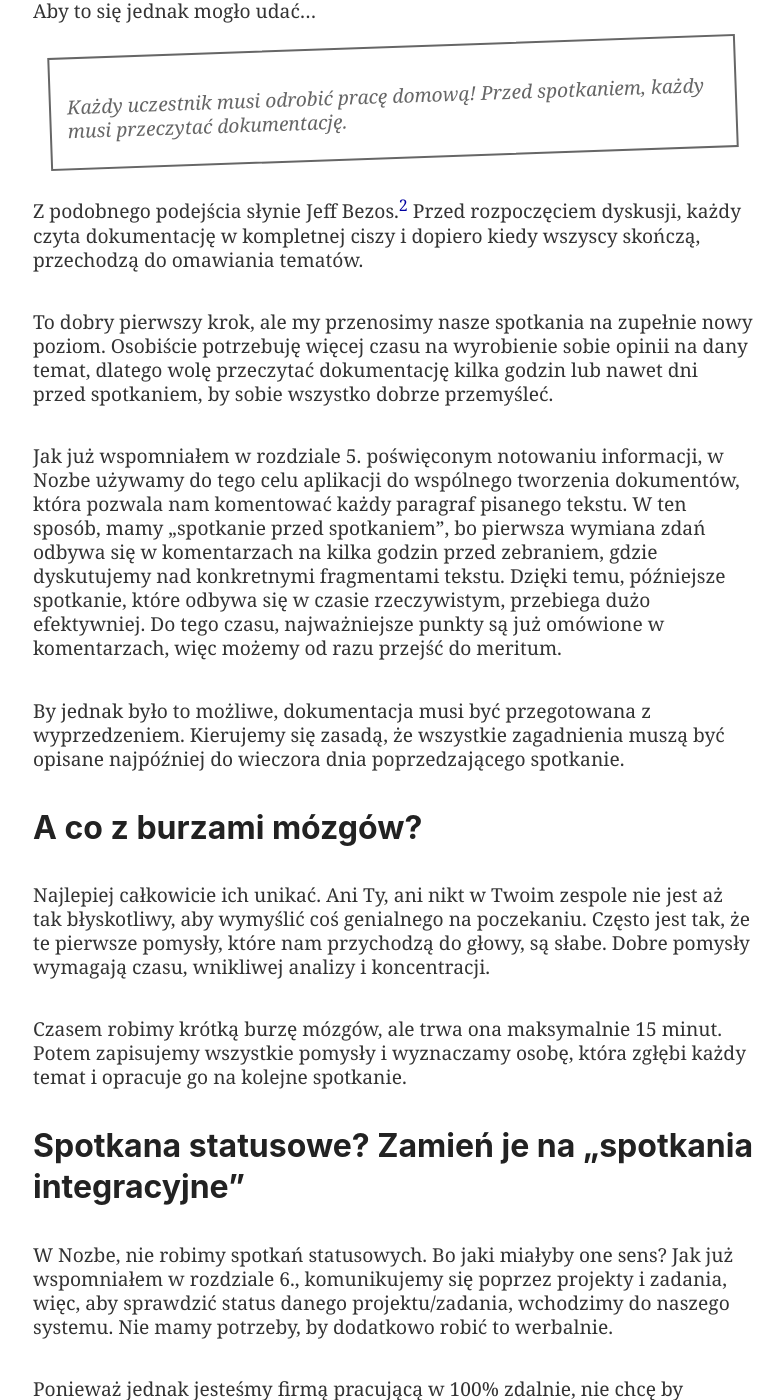
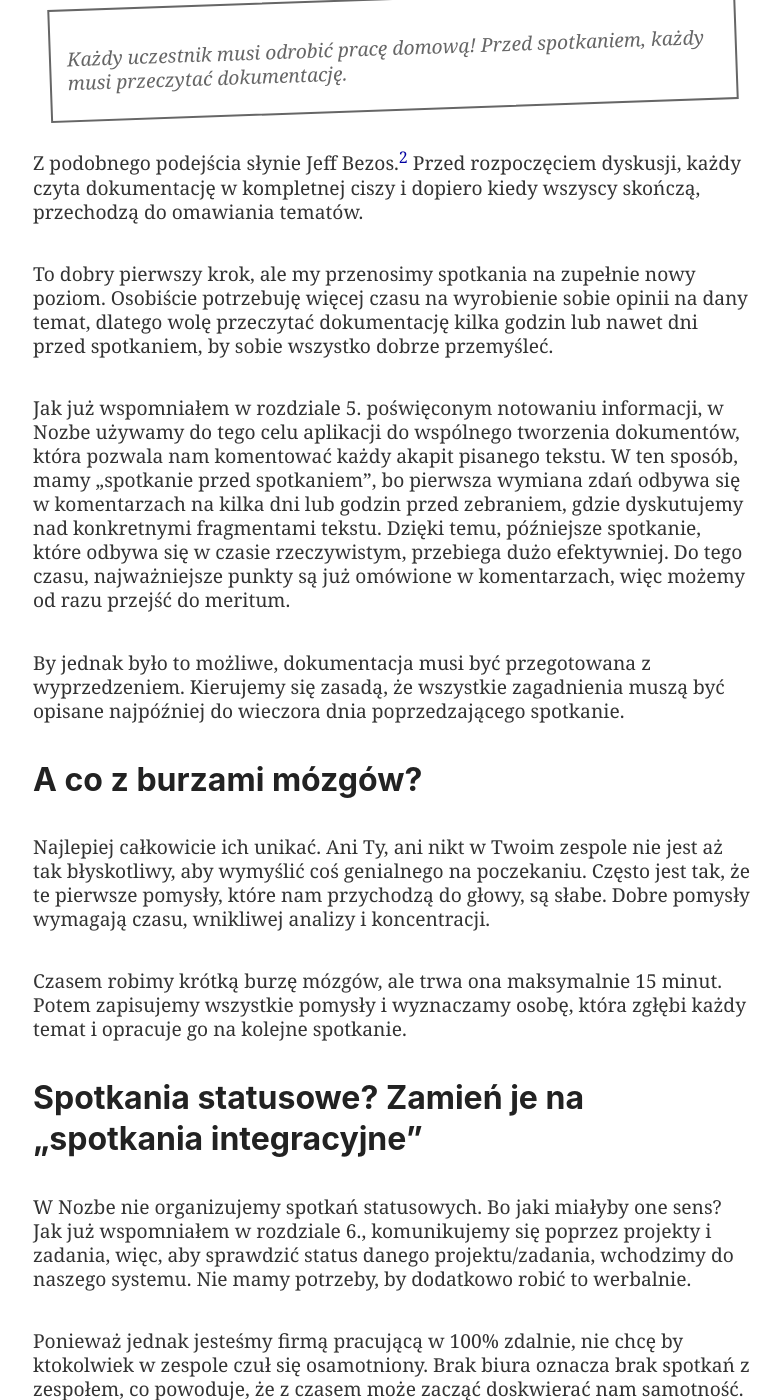
Before and after one commit to Nozbe/NoOffice.org, a Jekyll site: the page built from _pl/meetings.md, in a window 1280 px wide and 1400 px high, scrolled down 4186 px. Shown: the whole window, without its empty margins (247-1031 px from the left). Built offline with Jekyll 4.4.1, drawn with Linux system fonts in a browser that asks for light colours; some of the changed text lies outside the part shown.

Commit message:
Update meetings.md

```diff
--- a/_pl/meetings.md
+++ b/_pl/meetings.md
@@ -91,9 +90,9 @@ Aby to się jednak mogło udać…
 
 Z podobnego podejścia słynie Jeff Bezos.[^2] Przed rozpoczęciem dyskusji, każdy czyta dokumentację w kompletnej ciszy i dopiero kiedy wszyscy skończą, przechodzą do omawiania tematów.
 
-To dobry pierwszy krok, ale my przenosimy nasze spotkania na zupełnie nowy poziom. Osobiście potrzebuję więcej czasu na wyrobienie sobie opinii na dany temat, dlatego wolę przeczytać dokumentację kilka godzin lub nawet dni przed spotkaniem, by sobie wszystko dobrze przemyśleć.
+To dobry pierwszy krok, ale my przenosimy spotkania na zupełnie nowy poziom. Osobiście potrzebuję więcej czasu na wyrobienie sobie opinii na dany temat, dlatego wolę przeczytać dokumentację kilka godzin lub nawet dni przed spotkaniem, by sobie wszystko dobrze przemyśleć.
 
-Jak już wspomniałem w rozdziale 5. poświęconym notowaniu informacji, w Nozbe używamy do tego celu aplikacji do wspólnego tworzenia dokumentów, która pozwala nam komentować każdy paragraf pisanego tekstu. W ten sposób, mamy „spotkanie przed spotkaniem”, bo pierwsza wymiana zdań odbywa się w komentarzach na kilka godzin przed zebraniem, gdzie dyskutujemy nad konkretnymi fragmentami tekstu. Dzięki temu, późniejsze spotkanie, które odbywa się w czasie rzeczywistym, przebiega dużo efektywniej. Do tego czasu, najważniejsze punkty są już omówione w komentarzach, więc możemy od razu przejść do meritum.
+Jak już wspomniałem w rozdziale 5. poświęconym notowaniu informacji, w Nozbe używamy do tego celu aplikacji do wspólnego tworzenia dokumentów, która pozwala nam komentować każdy akapit pisanego tekstu. W ten sposób, mamy „spotkanie przed spotkaniem”, bo pierwsza wymiana zdań odbywa się w komentarzach na kilka dni lub godzin przed zebraniem, gdzie dyskutujemy nad konkretnymi fragmentami tekstu. Dzięki temu, późniejsze spotkanie, które odbywa się w czasie rzeczywistym, przebiega dużo efektywniej. Do tego czasu, najważniejsze punkty są już omówione w komentarzach, więc możemy od razu przejść do meritum.
 
 By jednak było to możliwe, dokumentacja musi być przegotowana z wyprzedzeniem. Kierujemy się zasadą, że wszystkie zagadnienia muszą być opisane najpóźniej do wieczora dnia poprzedzającego spotkanie.
 
@@ -103,9 +102,9 @@ Najlepiej całkowicie ich unikać. Ani Ty, ani nikt w Twoim zespole nie jest aż
 
 Czasem robimy krótką burzę mózgów, ale trwa ona maksymalnie 15 minut. Potem zapisujemy wszystkie pomysły i wyznaczamy osobę, która zgłębi każdy temat i opracuje go na kolejne spotkanie.
 
-## Spotkana statusowe? Zamień je na „spotkania integracyjne”
+## Spotkania statusowe? Zamień je na „spotkania integracyjne”
 
-W Nozbe, nie robimy spotkań statusowych. Bo jaki miałyby one sens? Jak już wspomniałem w rozdziale 6., komunikujemy się poprzez projekty i zadania, więc, aby sprawdzić status danego projektu/zadania, wchodzimy do naszego systemu. Nie mamy potrzeby, by dodatkowo robić to werbalnie.
+W Nozbe nie organizujemy spotkań statusowych. Bo jaki miałyby one sens? Jak już wspomniałem w rozdziale 6., komunikujemy się poprzez projekty i zadania, więc, aby sprawdzić status danego projektu/zadania, wchodzimy do naszego systemu. Nie mamy potrzeby, by dodatkowo robić to werbalnie.
 
 Ponieważ jednak jesteśmy firmą pracującą w 100% zdalnie, nie chcę by ktokolwiek w zespole czuł się osamotniony. Brak biura oznacza brak spotkań z zespołem, co powoduje, że z czasem może zacząć doskwierać nam samotność. Dlatego właśnie, mamy spotkania dyrektorów, programistów, działu obsługi klienta i działu marketingu. Choć agendy tych spotkań nie obfitują w dużą ilość tematów do rozmowy, to przeważnie i tak się odbywają, bo mamy dzięki nim okazję się zobaczyć, opowiedzieć, nad czym w danym tygodniu pracujemy… i zwyczajnie pobyć trochę w swoim towarzystwie.
 
```
Also changed, not shown: other parts of _pl/meetings.md (+9 -10 lines).
